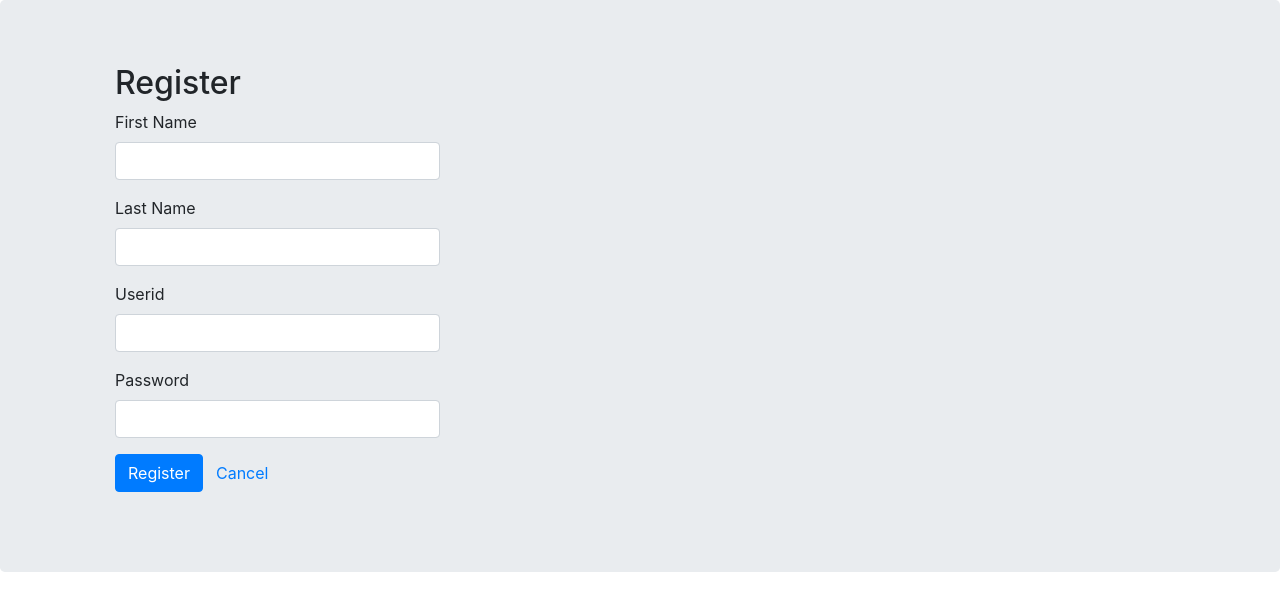
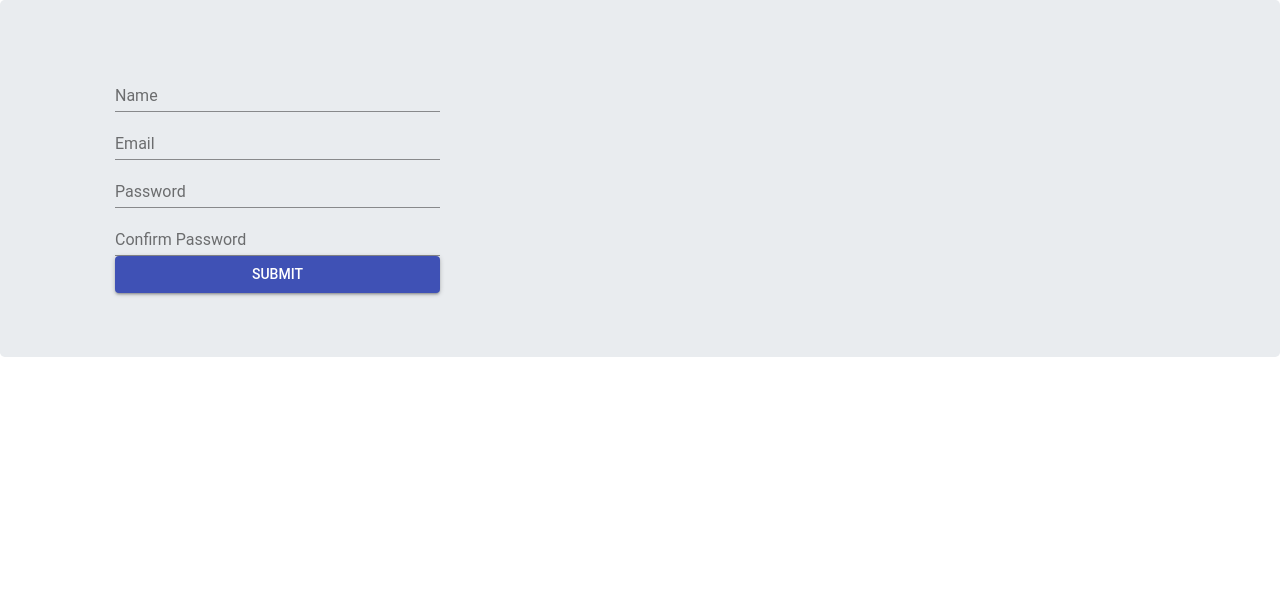
Before and after one commit to Sshetty2/dapp_twitter-react, a React (Create React App) app in the folder frontend/postCRA/dapp-twitter-react-frontend/: page /register in a window 1280 px wide. Shown: the top 610 px of the page. Built offline with nearby package versions, Linux system fonts and the light colour scheme.

Commit message:
add formik to registration page

```diff
--- /dev/null
+++ b/frontend/postCRA/dapp-twitter-react-frontend/src/RegisterPage/Form.jsx
@@ -0,0 +1,82 @@
+import React from "react";
+import { TextField, Button } from '@material-ui/core'
+
+export const Form = props => {
+ const {
+   values: { name, email, password, confirmPassword },
+   errors,
+   touched,
+   handleChange,
+   isValid,
+   setFieldTouched
+ } = props;
+
+ const change = (name, e) => {
+   e.persist();
+   handleChange(e);
+   setFieldTouched(name, true, false);
+ };
+ return (
+   <form
+     onSubmit={() => {
+       alert("submitted");
+     }}
+   >
+     <TextField
+       id="name"
+       name="name"
+       helperText={touched.name ? errors.name : ""}
+       error={touched.name && Boolean(errors.name)}
+       label="Name"
+       value={name}
+       onChange={change.bind(null, "name")}
+       fullWidth
+
+     />
+     <TextField
+       id="email"
+       name="email"
+       helperText={touched.email ? errors.email : ""}
+       error={touched.email && Boolean(errors.email)}
+       label="Email"
+       fullWidth
+       value={email}
+       onChange={change.bind(null, "email")}
+
+     />
+     <TextField
+       id="password"
+       name="password"
+       helperText={touched.password ? errors.password : ""}
+       error={touched.password && Boolean(errors.password)}
+       label="Password"
+       fullWidth
+       type="password"
+       value={password}
+       onChange={change.bind(null, "password")}
+
+     />
+     <TextField
+       id="confirmPassword"
+       name="confirmPassword"
+       helperText={touched.confirmPassword ? errors.confirmPassword : ""}
+       error={touched.confirmPassword && Boolean(errors.confirmPassword)}
+       label="Confirm Password"
+       fullWidth
+       type="password"
+       value={confirmPassword}
+       onChange={change.bind(null, "confirmPassword")}
+
+     />
+     <Button
+       type="submit"
+       fullWidth
+       variant="raised"
+       color="primary"
+       disabled={!isValid}
+     >
+       Submit
+     </Button>
+   </form>
+ );
+};
--- a/frontend/postCRA/dapp-twitter-react-frontend/src/RegisterPage/RegisterPage.jsx
+++ b/frontend/postCRA/dapp-twitter-react-frontend/src/RegisterPage/RegisterPage.jsx
@@ -1,8 +1,24 @@
 import React from 'react';
 import { Link } from 'react-router-dom';
 import { connect } from 'react-redux';
+import { Formik } from 'formik';
+import { Form } from './Form';
+import { userActions } from '../_actions';
+import * as Yup from "yup";
 
-import { userActions } from '../_actions';
+const validationSchema = Yup.object({
+    name: Yup.string("Enter a name").required("Name is required"),
+    email: Yup.string("Enter your email")
+      .email("Enter a valid email")
+      .required("Email is required"),
+    password: Yup.string("")
+      .min(8, "Password must contain atleast 8 characters")
+      .required("Enter your password"),
+    confirmPassword: Yup.string("Enter your password")
+      .required("Confirm your password")
+      .oneOf([Yup.ref("password")], "Password does not match")
+  });
+
 
 class RegisterPage extends React.Component {
     constructor(props) {
@@ -49,7 +65,31 @@ class RegisterPage extends React.Component {
         const { user, submitted } = this.state;
         return (
             <div className="col-md-6 col-md-offset-3">
-                <h2>Register</h2>
+                 <Formik
+                    render={props => <Form {...props} />}
+                    initialValues={user}
+                    validationSchema={validationSchema}
+                    onSubmit = {this.handleSubmit}
+                />
+            </div>
+        );
+    }
+}
+
+function mapStateToProps(state) {
+    const { registering } = state.registration;
+    return {
+        registering
+    };
+}
+
+const connectedRegisterPage = connect(mapStateToProps)(RegisterPage);
+export { connectedRegisterPage as RegisterPage };
+
+
+
+
+{/* <h2>Register</h2>
 <form name="form" onSubmit={this.handleSubmit}>
     <div className={'form-group' + (submitted && !user.firstName ? ' has-error' : '')}>
         <label htmlFor="firstName">First Name</label>
@@ -86,18 +126,4 @@ class RegisterPage extends React.Component {
         }
         <Link to="/login" className="btn btn-link">Cancel</Link>
     </div>
-                </form>
-            </div>
-        );
-    }
-}
-
-function mapStateToProps(state) {
-    const { registering } = state.registration;
-    return {
-        registering
-    };
-}
-
-const connectedRegisterPage = connect(mapStateToProps)(RegisterPage);
-export { connectedRegisterPage as RegisterPage };
+</form> */}
```
Lines whose indentation alone changed are shown as unchanged.
